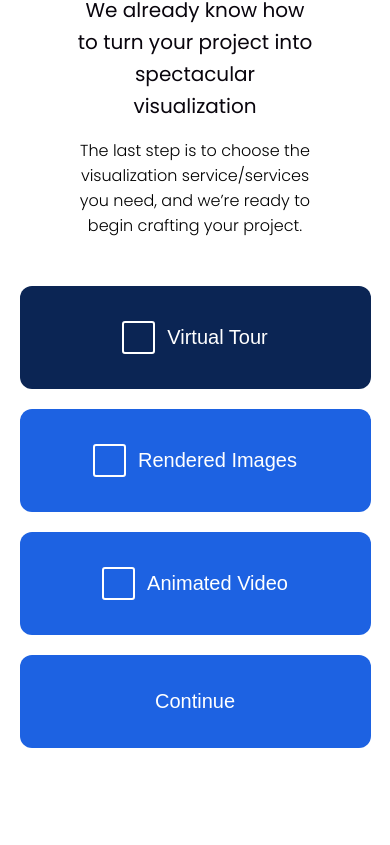
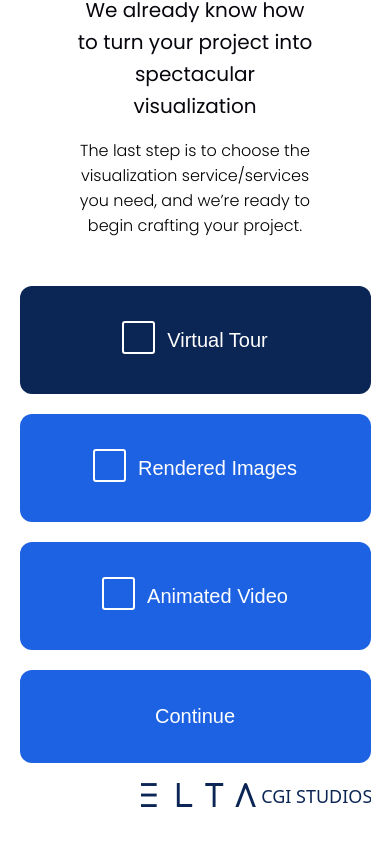
Before and after one commit to yussems/aframe-task, a React (Create React App) app: page /taskone in a window 390 px wide. Shown: the part 598-1443 px from the top of the page. Before the commit the page ends 1394 px from the top, so only its background shows below. Built offline with nearby package versions, Linux system fonts and the light colour scheme.

Commit message:
added mobile logo

```diff
--- a/src/Component/Checkbox.js
+++ b/src/Component/Checkbox.js
@@ -3,16 +3,21 @@ import NoneTick from "../assets/NoneTick";
 import Tick from "../assets/Tick";
 import styles from "./checkBox.module.css";
 
-
-function Checkbox({ tour,  image,  video, title,optionColor }) {
+function Checkbox({ tour, image, video, title, optionColor }) {
   return (
-    <div className={styles.inputs} >
+    <div className={styles.inputs}>
       {tour || image || video ? (
-        <Tick  optionColor={optionColor}/>
+        <div>
+          <Tick optionColor={optionColor} />
+        </div>
       ) : (
-        <NoneTick optionColor={optionColor}/>
+        <div>
+          <NoneTick optionColor={optionColor} />
+        </div>
       )}
-      <label style={{color:optionColor }} htmlFor="choose1">{title}</label>
+      <label style={{ color: optionColor,justifySelf:'center' }} htmlFor="choose1">
+        {title}
+      </label>
     </div>
   );
 }
--- a/src/Pages/Mobile.js
+++ b/src/Pages/Mobile.js
@@ -7,6 +7,8 @@ import { useChoose } from "../context/UserContext";
 import styles from "./mobile.module.css";
 import { Link } from "react-router-dom";
 import Monitoring from "../assets/mobile/Monitoring";
+import Logo from "../assets/Logo";
+import Studios from "../assets/Studios";
 
 function Mobile() {
   useEffect(() => {
@@ -63,6 +65,10 @@ function Mobile() {
           </button>
           <button  className={styles.button}><Link to='/showState'>Continue</Link></button>
         </div>
+        <div className={styles.logo}>
+          <Logo />
+          <Studios />
+        </div>
       </div>
     </div>
   );
--- a/src/Pages/mobile.module.css
+++ b/src/Pages/mobile.module.css
@@ -43,3 +43,9 @@
 .button:nth-child(4) a {
   color: white;
 }
+.logo {
+  margin-top: var(--f-size);
+  display: flex;
+  align-items: center;
+  justify-content: flex-end;
+}
```
Also changed, not shown: src/Component/checkBox.module.css (+8 -0 lines).
